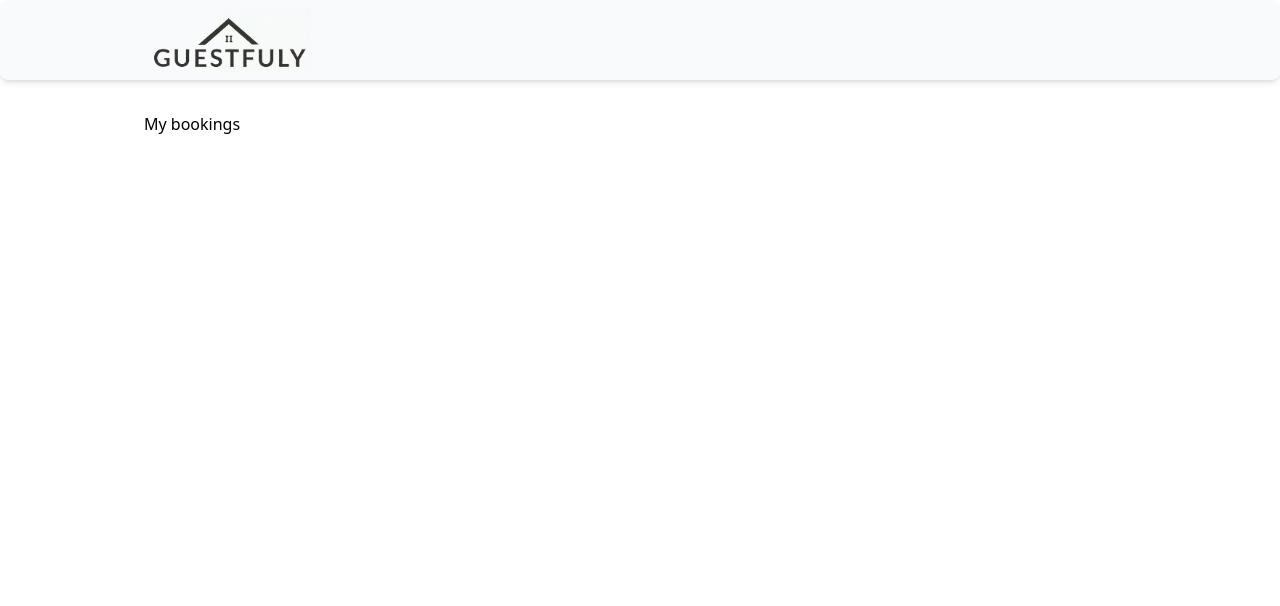
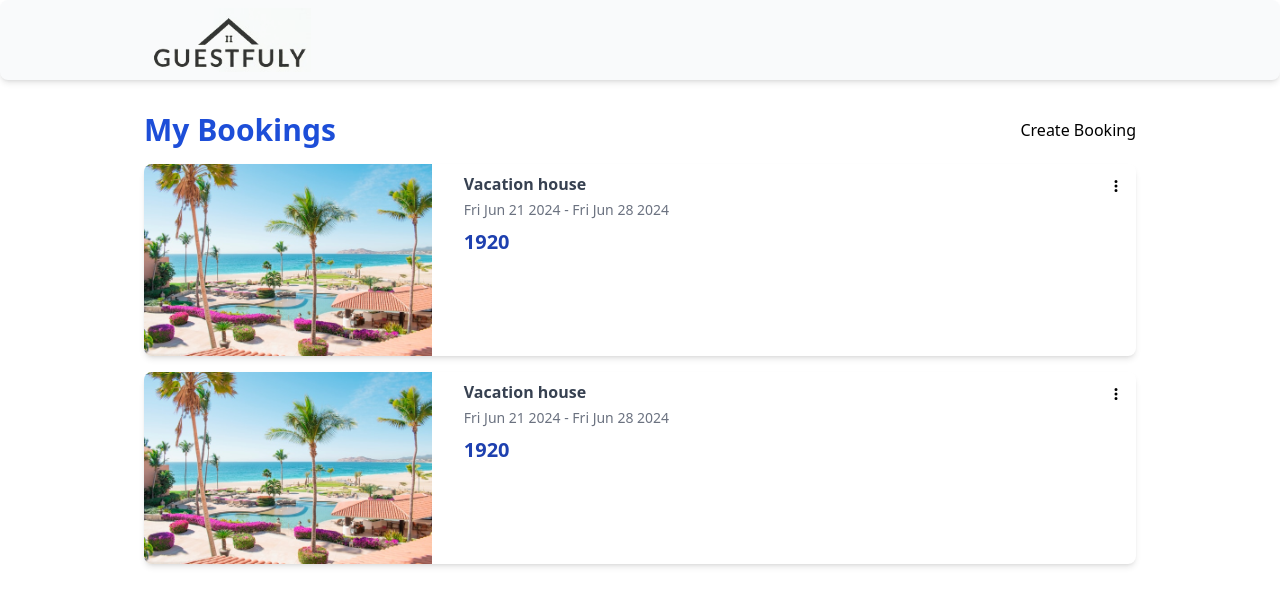
Before and after one commit to ronaldolucindo/guestfully, a React (Vite) app: page / in a window 1280 px wide. Shown: the top 606 px of the page. Built offline with nearby package versions, Linux system fonts and the light colour scheme.

Commit message:
Add bookings page basic structure

```diff
--- a/src/pages/bookings/bookings.tsx
+++ b/src/pages/bookings/bookings.tsx
@@ -1,8 +1,38 @@
+import Typography from '@/components/typography/typography'
+import BookingCard from './components/booking-card/booking-card'
+import houseImage from '@/assets/vacation-house.jpg'
+import { Link } from 'react-router-dom'
+
 const Bookings = (): React.JSX.Element => {
   return (
-    <div>
-      <p>My bookings</p>
-    </div>
+    <>
+      <div className="mb-4 flex items-center justify-between">
+        <Typography variant="h2">My Bookings</Typography>
+        <Link to="/create-booking">
+          <button>Create Booking</button>
+        </Link>
+      </div>
+      <div className="flex flex-col space-y-4">
+        <BookingCard
+          title="Vacation house"
+          image={houseImage}
+          startDate={new Date('2024-06-21')}
+          endDate={new Date('2024-06-28')}
+          price={1920}
+          onEdit={() => 1}
+          onDelete={() => 1}
+        />
+        <BookingCard
+          title="Vacation house"
+          image={houseImage}
+          startDate={new Date('2024-06-21')}
+          endDate={new Date('2024-06-28')}
+          price={1920}
+          onEdit={() => 1}
+          onDelete={() => 1}
+        />
+      </div>
+    </>
   )
 }
 
--- /dev/null
+++ b/src/pages/bookings/components/booking-card/booking-card-menu.tsx
@@ -0,0 +1,57 @@
+import { Menu, MenuButton, MenuItem, MenuItems } from '@headlessui/react'
+import {
+  EllipsisVerticalIcon,
+  PencilIcon,
+  TrashIcon,
+} from '@heroicons/react/16/solid'
+
+type BookingCardMenuProps = {
+  disabled?: boolean
+  onEdit: () => void
+  onDelete: () => void
+}
+
+const BookingCardMenu = ({
+  disabled,
+  onEdit,
+  onDelete,
+}: BookingCardMenuProps): React.JSX.Element => {
+  return (
+    <div className="w-52 text-right">
+      <Menu>
+        <MenuButton className="inline-flex items-center gap-2 rounded-md px-3 py-1.5 focus:outline-none data-[hover]:bg-gray-50 data-[open]:bg-gray-50 data-[focus]:outline-1 data-[focus]:outline-white">
+          <EllipsisVerticalIcon className="size-4 fill-black" />
+        </MenuButton>
+
+        <MenuItems
+          transition
+          anchor="bottom end"
+          className="w-52 origin-top-right rounded-xl bg-gray-50 p-1 text-sm text-gray-500 shadow-sm transition duration-100 ease-out [--anchor-gap:var(--spacing-1)] focus:outline-none data-[closed]:scale-95 data-[closed]:opacity-0"
+        >
+          <MenuItem>
+            <button
+              className="group flex w-full items-center gap-2 rounded-lg px-3 py-1.5 data-[focus]:bg-gray-200"
+              disabled={disabled}
+              onClick={disabled ? undefined : onEdit}
+            >
+              <PencilIcon className="size-4 fill-gray-500" />
+              Edit
+            </button>
+          </MenuItem>
+          <MenuItem>
+            <button
+              className="group flex w-full items-center gap-2 rounded-lg px-3 py-1.5 data-[focus]:bg-gray-200"
+              disabled={disabled}
+              onClick={disabled ? undefined : onDelete}
+            >
+              <TrashIcon className="size-4 fill-gray-500" />
+              Delete
+            </button>
+          </MenuItem>
+        </MenuItems>
+      </Menu>
+    </div>
+  )
+}
+
+export default BookingCardMenu
--- /dev/null
+++ b/src/pages/bookings/components/booking-card/booking-card.tsx
@@ -0,0 +1,42 @@
+import Typography from '@/components/typography/typography'
+import BookingCardMenu from './booking-card-menu'
+
+type BookingCardProps = {
+  title: string
+  price: number
+  startDate: Date
+  endDate: Date
+  image: string
+  onEdit: () => void
+  onDelete: () => void
+}
+
+const BookingCard = ({
+  image,
+  startDate,
+  endDate,
+  price,
+  title,
+  onEdit,
+  onDelete,
+}: BookingCardProps): React.JSX.Element => {
+  return (
+    <div className="flex flex-col space-x-2 overflow-hidden rounded-lg bg-white shadow-md md:flex-row md:space-x-8">
+      <img className="h-32 md:h-48" src={image} alt={title} />
+      <div className="w-full flex-col py-2">
+        <div className="flex justify-between">
+          <Typography variant="h6">{title}</Typography>
+          <BookingCardMenu onEdit={onEdit} onDelete={onDelete} />
+        </div>
+        <Typography className="text-sm text-gray-500">
+          {startDate.toDateString()} - {endDate.toDateString()}
+        </Typography>
+        <Typography className="mt-2 text-xl font-bold text-blue-800">
+          {price}
+        </Typography>
+      </div>
+    </div>
+  )
+}
+
+export default BookingCard
```
Also changed, not shown: src/assets/vacation-house.jpg (added).
